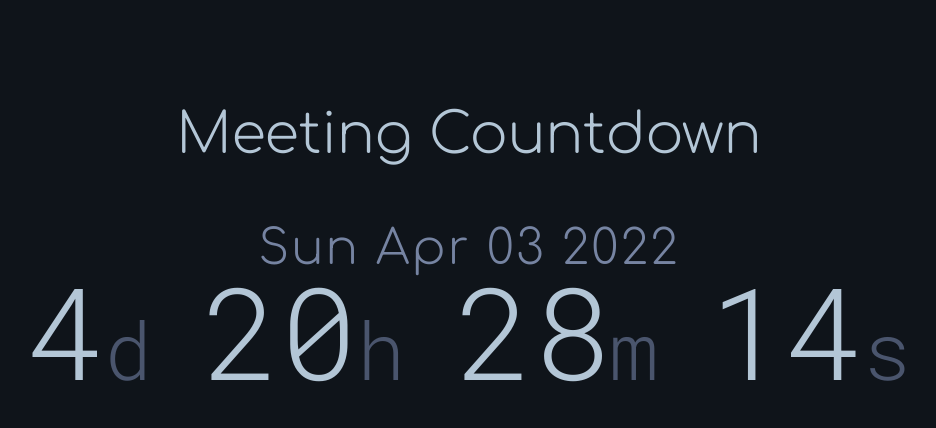
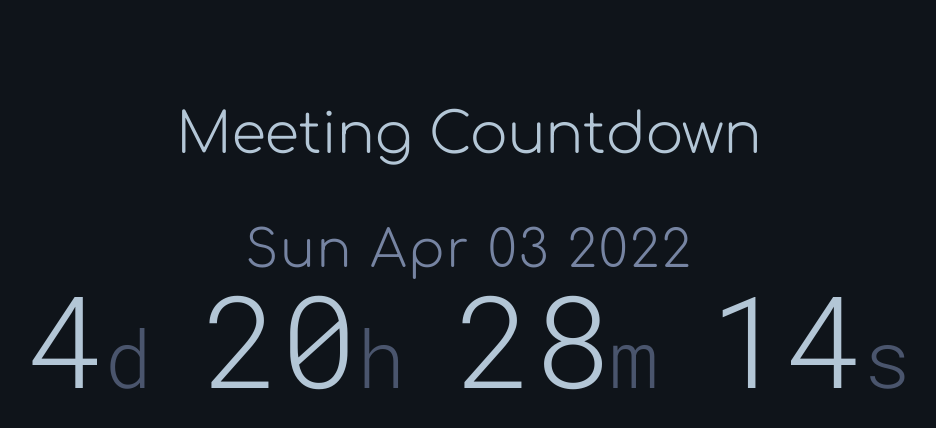
Before and after one commit to Everything-Explained/web-sub-meet, a website with bundled scripts: page src/index.html in a window 1280 px wide. Shown: the whole page, without its empty margins (171-1107 px from the left). Built offline with nearby package versions, Linux system fonts and the light colour scheme.

Commit message:
fix(css): `h2` clipping into time with very wide screen

```diff
--- a/src/styles.css
+++ b/src/styles.css
@@ -40,12 +40,12 @@ h1 {
 h2 {
   position       : relative;
   display        : block;
-  margin-bottom  : -2.3vw;
+  margin-bottom  : clamp(-25px, -2.3vw, -5px);
   top            : 20vh;
   width          : 100%;
   text-align     : center;
   letter-spacing : 2px;
-  font-size      : clamp(1.3rem, 4vw, 3rem);
+  font-size      : clamp(1.3rem, 4.3vw, 3.2rem);
   font-family    : Comfortaa;
   font-weight    : 300;
   color          : hsl(221, 19%, 55%);
```
